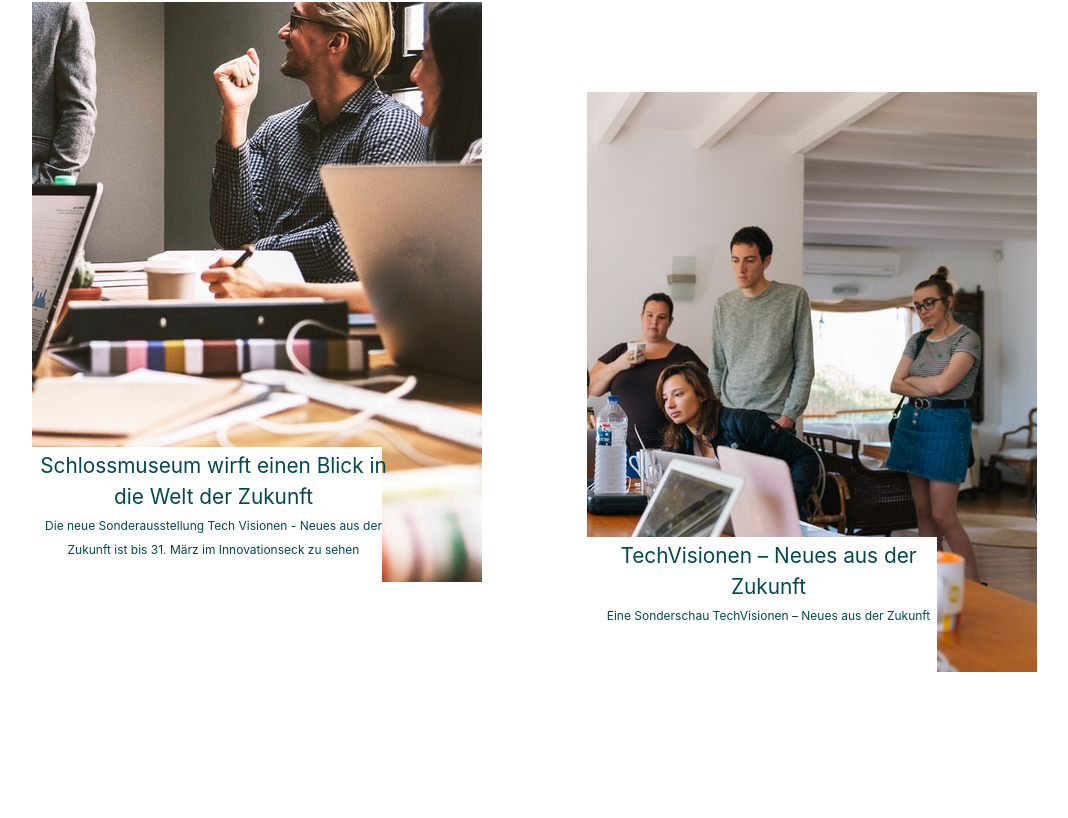
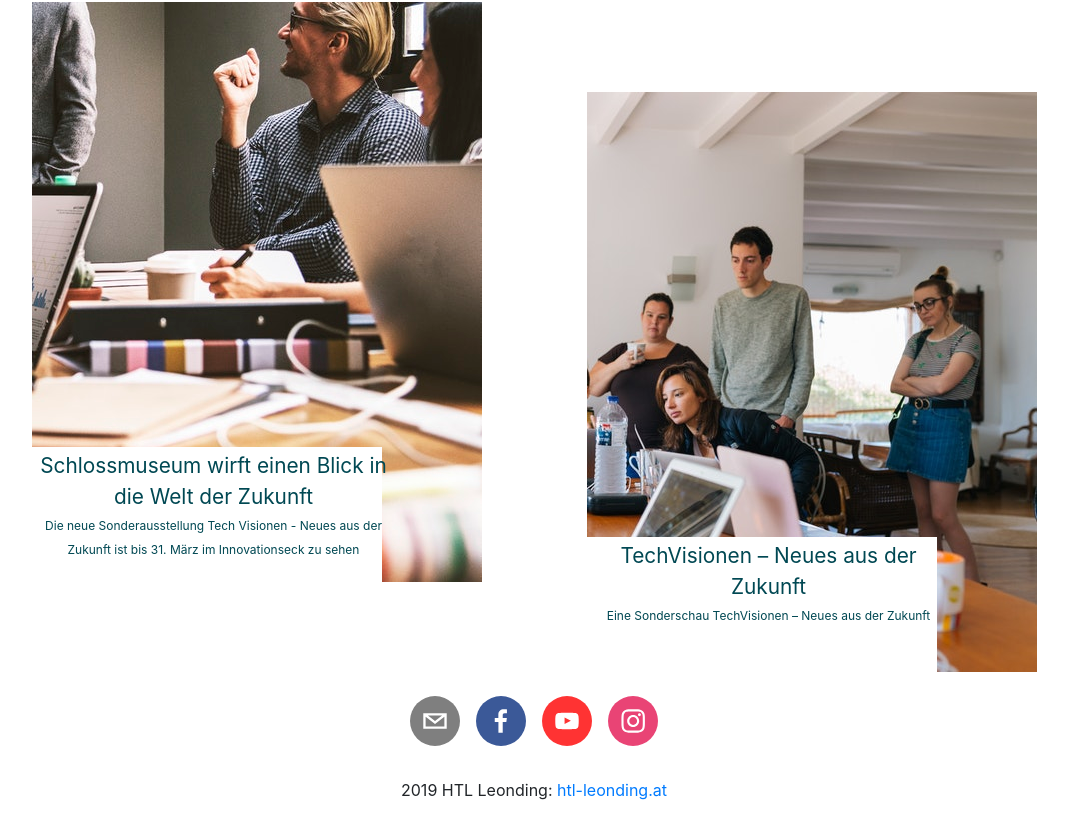
Before and after one commit to KonstantinFrank01/leonie-react, a React (Create React App) app: page / in a window 1280 px wide. Shown: the part 1524-2342 px from the top of the page, without its empty margins (106-1174 px from the left). Before the commit the page ends 2196 px from the top, so only its background shows below. Built offline with nearby package versions, Linux system fonts and the light colour scheme.

Commit message:
Social Media Icons - Footer

```diff
--- a/src/App.js
+++ b/src/App.js
@@ -7,6 +7,7 @@ import meetingImage from './images/meeting.jpeg'
 import pupilsImage from './images/pupils.jpeg'
 import Header from './components/Header/header.js';
 import Article from './components/Article/article.js';
+import Footer from './components/Footer/footer.js';
 //import Typist from './components/Typist/typist.js';
 
 class App extends Component {
@@ -48,6 +49,7 @@ class App extends Component {
             </Article>
           </div>
         </div>
+        <Footer />
       </div>
     );
   }
--- a/src/components/Footer/footer.js
+++ b/src/components/Footer/footer.js
@@ -1,5 +1,5 @@
 import React, { Component } from 'react';
-import './footer.css'
+import { SocialIcon } from 'react-social-icons';
 
 class Footer extends Component {
     render() {
@@ -7,25 +7,30 @@ class Footer extends Component {
             <footer class="page-footer font-small special-color-dark pt-4">
                 <div class="container">
                     <ul class="list-unstyled list-inline text-center">
-                        <li class="list-inline-item">
-                            <a class="btn-flaoting btn-fb mx-1">
-                                <i class="fab fa-facebook-f" />
+                    <li class="list-inline-item">
+                            <a class="btn-flaoting mx-1" href="mailto:t.stuetz@htl-leonding.ac.at">
+                                <SocialIcon network="email" />
                             </a>
                         </li>
                         <li class="list-inline-item">
-                            <a class="btn-flaoting btn-tw mx-1">
-                                <i class="fab fa-twitter" />
+                            <a class="btn-flaoting mx-1" href="https://www.facebook.com/htlleonding/">
+                                <SocialIcon network="facebook" />
                             </a>
                         </li>
                         <li class="list-inline-item">
-                            <a class="btn-flaoting btn-li mx-1">
-                                <i class="fab fa-linkedin-in" />
+                            <a class="btn-flaoting mx-1" href="https://www.youtube.com/channel/UC5zrWVUTmjnWqdl-2Dt0DVg">
+                                <SocialIcon network="youtube" />
+                            </a>
+                        </li>
+                        <li class="list-inline-item">
+                            <a class="btn-flaoting mx-1" href="https://www.instagram.com/htlleonding/">
+                                <SocialIcon network="instagram" />
                             </a>
                         </li>
                     </ul>
                 </div>
                 <div class="footer-copyright text-center py-3"> 2019 HTL Leonding:
-                    <a href="http://www.htl-leonding.at/index.php?id=1561">htl-leonding.at</a>
+                    <a href="http://www.htl-leonding.at/index.php?id=1561"> htl-leonding.at</a>
                 </div>
             </footer>
         );
```
Also changed, not shown: package.json (+8 -1 lines), 1 other file (tests, documents, lock files or other folders).
